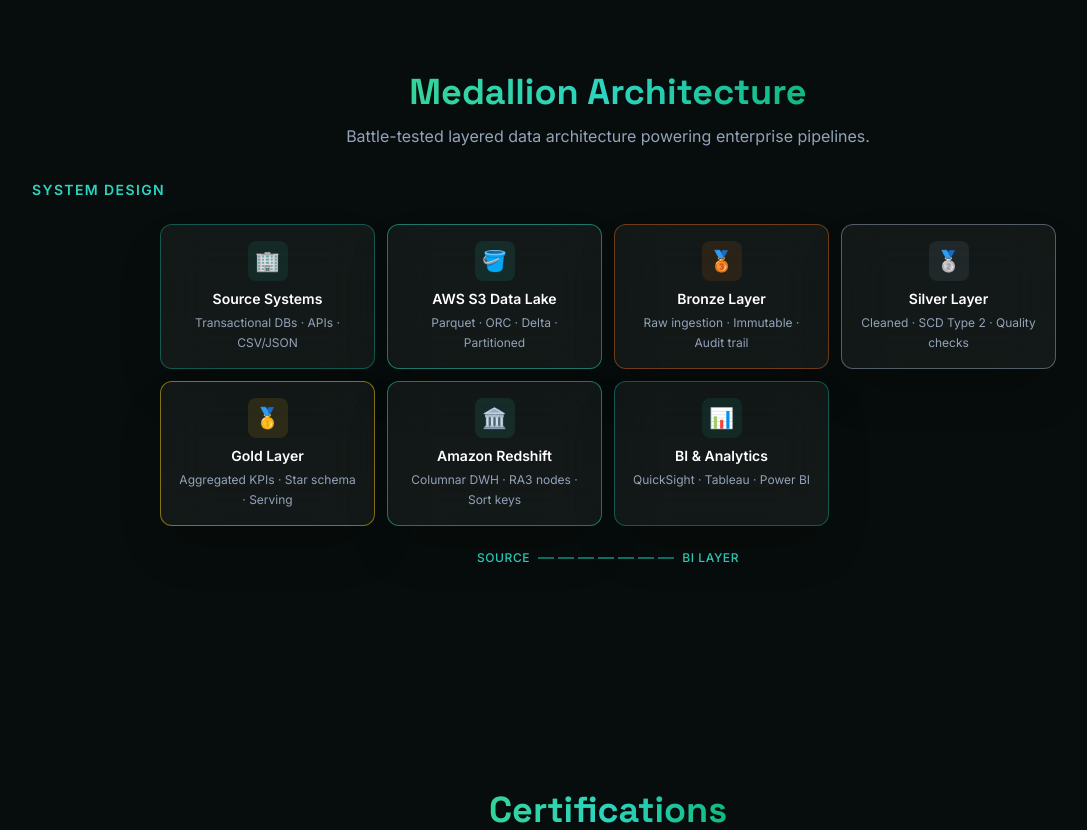
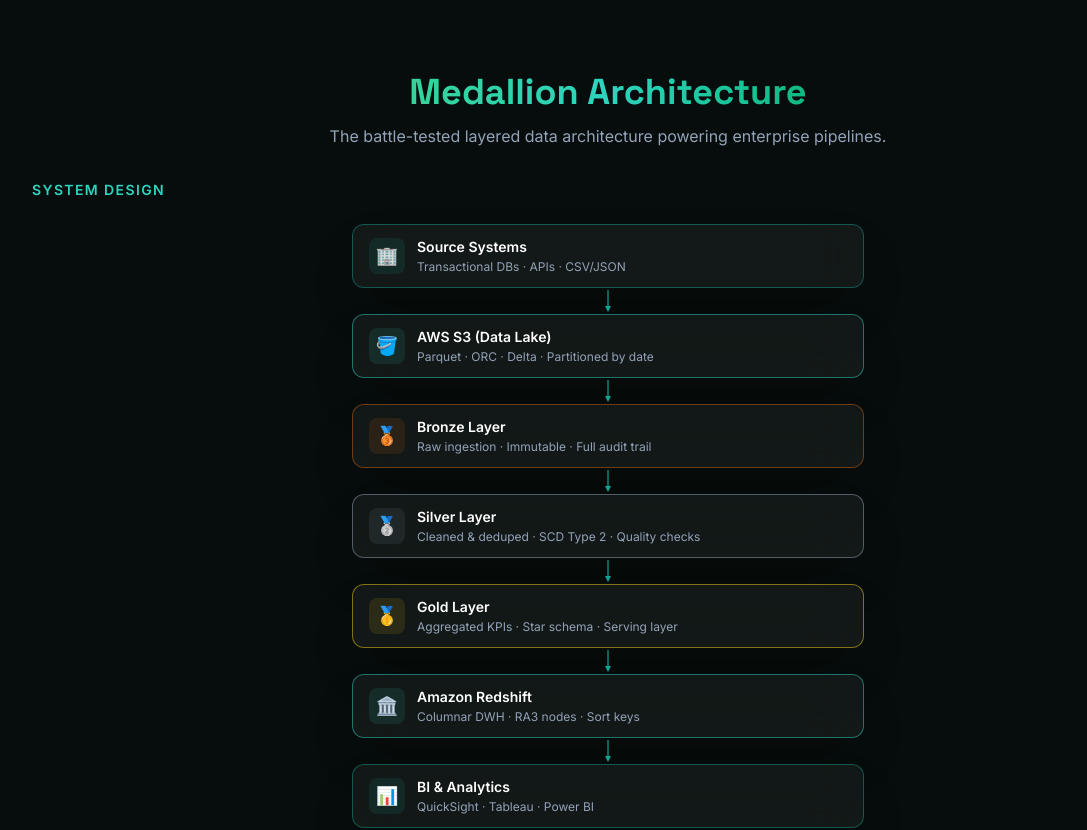
Before and after one commit to DHANANJAYSITAP01/portfolio2, a React (Vite) app: page / in a window 1280 px wide. Shown: the part 4840-5670 px from the top of the page, without its empty margins (32-1119 px from the left). Built offline with nearby package versions, Linux system fonts and the light colour scheme.

Commit message:
Refactor MedallionArchitecture component layers

```diff
--- a/src/components/MedallionArchitecture.jsx
+++ b/src/components/MedallionArchitecture.jsx
@@ -3,50 +3,47 @@
 
 const layers = [
   { emoji: "🏢", title: "Source Systems", desc: "Transactional DBs · APIs · CSV/JSON", border: "border-teal-500/40", iconBg: "bg-teal-500/10" },
-  { emoji: "🪣", title: "AWS S3 Data Lake", desc: "Parquet · ORC · Delta · Partitioned", border: "border-teal-400/50", iconBg: "bg-teal-400/10" },
-  { emoji: "🥉", title: "Bronze Layer", desc: "Raw ingestion · Immutable · Audit trail", border: "border-orange-500/40", iconBg: "bg-orange-500/10" },
-  { emoji: "🥈", title: "Silver Layer", desc: "Cleaned · SCD Type 2 · Quality checks", border: "border-slate-400/50", iconBg: "bg-slate-400/10" },
-  { emoji: "🥇", title: "Gold Layer", desc: "Aggregated KPIs · Star schema · Serving", border: "border-yellow-400/50", iconBg: "bg-yellow-400/10" },
+  { emoji: "🪣", title: "AWS S3 (Data Lake)", desc: "Parquet · ORC · Delta · Partitioned by date", border: "border-teal-400/50", iconBg: "bg-teal-400/10" },
+  { emoji: "🥉", title: "Bronze Layer", desc: "Raw ingestion · Immutable · Full audit trail", border: "border-orange-500/40", iconBg: "bg-orange-500/10" },
+  { emoji: "🥈", title: "Silver Layer", desc: "Cleaned & deduped · SCD Type 2 · Quality checks", border: "border-slate-400/50", iconBg: "bg-slate-400/10" },
+  { emoji: "🥇", title: "Gold Layer", desc: "Aggregated KPIs · Star schema · Serving layer", border: "border-yellow-400/50", iconBg: "bg-yellow-400/10" },
   { emoji: "🏛️", title: "Amazon Redshift", desc: "Columnar DWH · RA3 nodes · Sort keys", border: "border-teal-400/50", iconBg: "bg-teal-400/10" },
   { emoji: "📊", title: "BI & Analytics", desc: "QuickSight · Tableau · Power BI", border: "border-teal-500/40", iconBg: "bg-teal-500/10" },
 ];
 
 export default function MedallionArchitecture() {
   return (
-    <Section id="medallion" title="Medallion Architecture" subtitle="Battle-tested layered data architecture powering enterprise pipelines.">
+    <Section id="medallion" title="Medallion Architecture" subtitle="The battle-tested layered data architecture powering enterprise pipelines.">
       <p className="text-teal-400 text-sm font-semibold tracking-widest uppercase mb-6 -mt-4">
         System Design
       </p>
 
-      <div className="grid grid-cols-2 md:grid-cols-3 lg:grid-cols-4 gap-3 max-w-4xl mx-auto">
+      <div className="flex flex-col items-center gap-0 max-w-lg mx-auto">
         {layers.map((layer, i) => (
+          <div key={i} className="flex flex-col items-center w-full">
             <motion.div
-            key={i}
-            initial={{ opacity: 0, y: 20 }}
-            whileInView={{ opacity: 1, y: 0 }}
-            transition={{ duration: 0.3, delay: i * 0.08 }}
-            className={`rounded-xl border ${layer.border} glass p-4 text-center hover:-translate-y-1 transition-transform`}
+              initial={{ opacity: 0, scale: 0.95 }}
+              whileInView={{ opacity: 1, scale: 1 }}
+              transition={{ duration: 0.3, delay: i * 0.07 }}
+              className={`w-full rounded-xl border ${layer.border} glass px-4 py-3 flex items-center gap-3`}
             >
-            <div className={`inline-flex items-center justify-center w-10 h-10 rounded-lg ${layer.iconBg} mb-2 text-xl`}>
+              <div className={`inline-flex items-center justify-center w-9 h-9 rounded-lg ${layer.iconBg} text-lg shrink-0`}>
                 {layer.emoji}
               </div>
+              <div className="text-left">
                 <h3 className="text-white font-semibold text-sm">{layer.title}</h3>
-            <p className="text-slate-400 text-xs mt-1 leading-relaxed">{layer.desc}</p>
+                <p className="text-slate-400 text-xs mt-0.5">{layer.desc}</p>
+              </div>
             </motion.div>
+
+            {i < layers.length - 1 && (
+              <div className="flex flex-col items-center my-0.5">
+                <div className="w-0.5 h-4 bg-teal-500/60"></div>
+                <div className="w-0 h-0 border-l-[3px] border-r-[3px] border-t-[6px] border-l-transparent border-r-transparent border-t-teal-500"></div>
+              </div>
+            )}
+          </div>
         ))}
-      </div>
-
-      {/* Flow arrow */}
-      <div className="flex justify-center mt-6">
-        <div className="flex items-center gap-2 text-teal-400 text-xs font-medium tracking-wider">
-          <span>SOURCE</span>
-          <div className="flex gap-1">
-            {[...Array(7)].map((_, i) => (
-              <div key={i} className="w-4 h-0.5 bg-teal-500/60"></div>
-            ))}
-          </div>
-          <span>BI LAYER</span>
-        </div>
       </div>
     </Section>
   );
```
Lines whose indentation alone changed are shown as unchanged.
